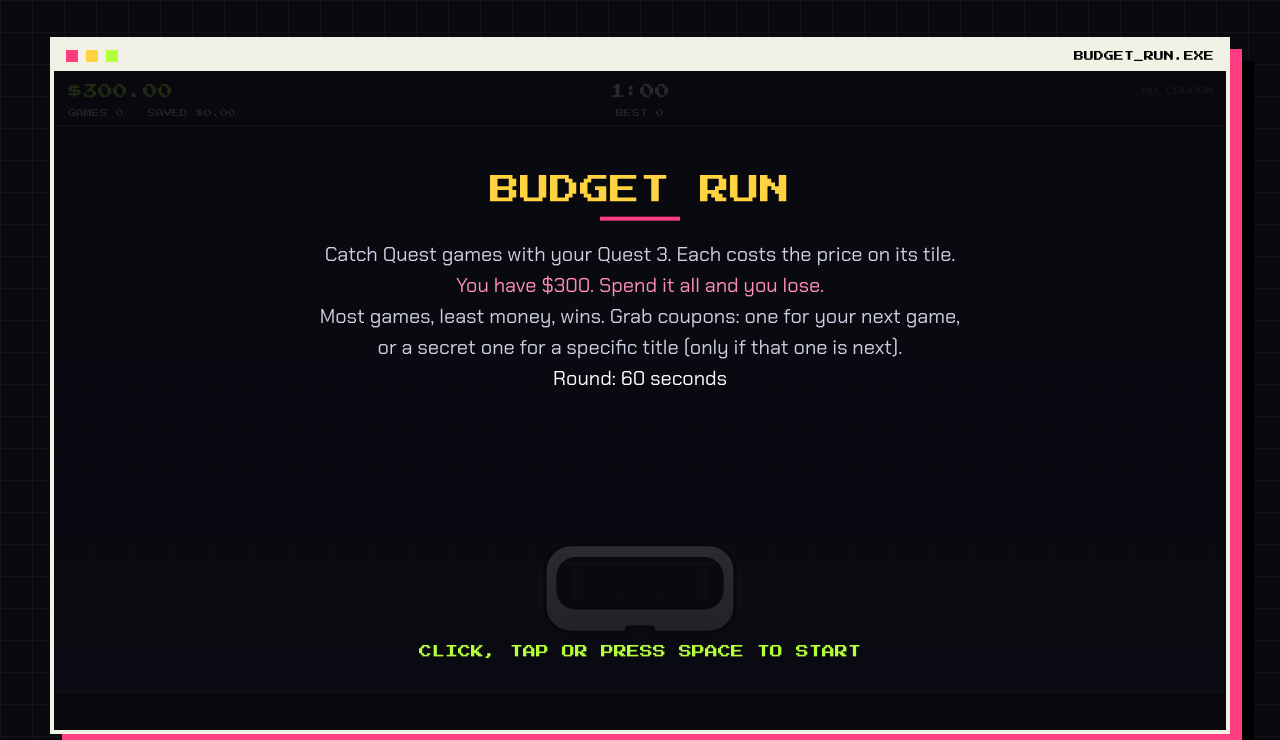
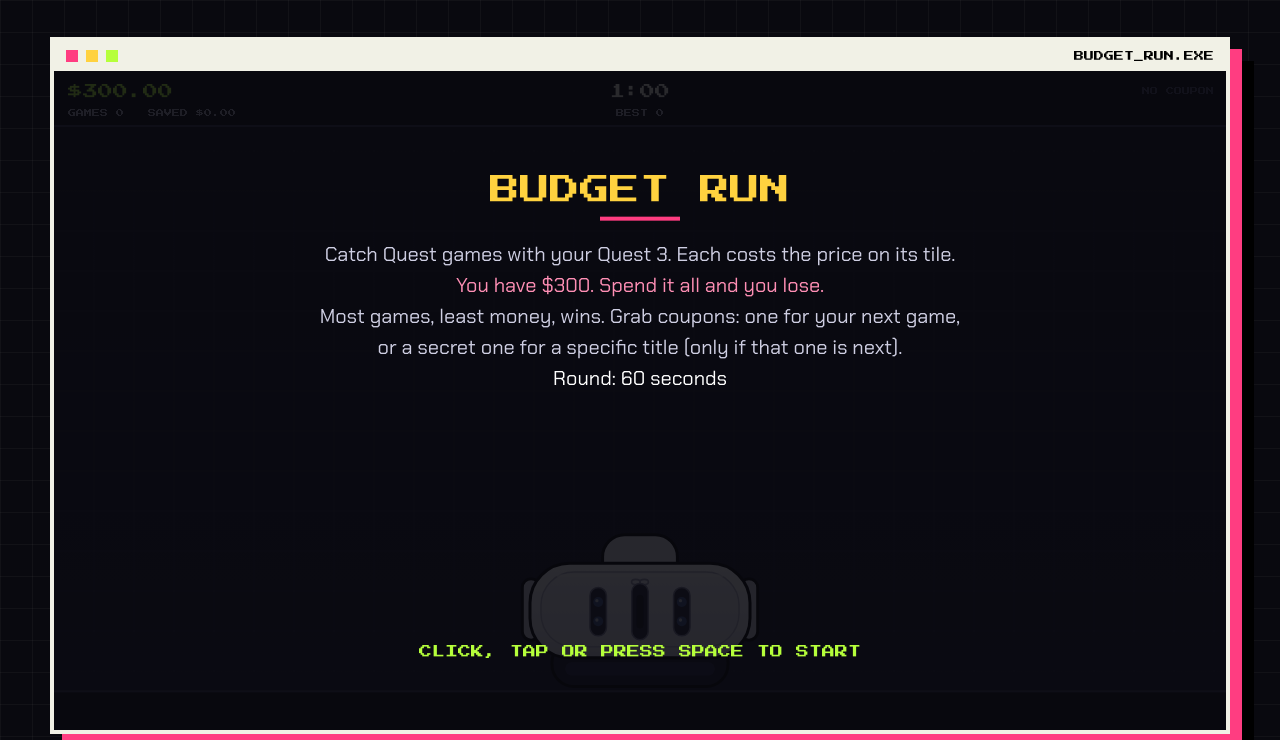
Before and after one commit to unreal777/quest-shelf, a plain HTML site: page docs/index.html in a window 1280 px wide. Shown: the part 6240-6980 px from the top of the page. Drawn offline with Linux system fonts and the light colour scheme; animation ran at ten frames a second.

Commit message:
Budget run: a recognisable Quest 3 as the catcher, a little lower
The headset is redrawn after the real one: white glossy shell, three pill-shaped camera
openings (two colour cameras and the depth sensor between them), the Meta mark, the
speaker pods at the sides, the head strap over the top and the dark face interface
underneath. It is a bit bigger and sits lower, just above the library strip; games
land on its top edge and the receipts appear above it.

Co-Authored-By: Claude Sonnet 5.5 <noreply@anthropic.com>

```diff
--- a/docs/index.html
+++ b/docs/index.html
@@ -484,7 +484,7 @@
     cv.width = Math.round(W * d); cv.height = Math.round(H * d);
     ctx.setTransform(d, 0, 0, d, 0, 0);
     S = clamp(W * 0.105, 62, 96);
-    head.w = clamp(W * 0.2, 112, 190);
+    head.w = clamp(W * 0.23, 124, 220);
     head.x = head.tx = clamp(head.x || W / 2, head.w / 2, W - head.w / 2);
   }
 
@@ -565,7 +565,7 @@
     // the same game twice: nothing is bought, nothing is charged
     if (lib.indexOf(g) >= 0) {
       dupes++; shake = reduce ? 0 : 0.2;
-      pop(it.x, H - 130, [{ t: '(-_-)', c: '#ffd23f', s: 12 }, { t: pick(FACEPALMS), c: '#ff3d81', s: 9 }, { t: g.n, c: '#a3a3bc', s: 8 }], 1.7);
+      pop(it.x, headTop() - 42, [{ t: '(-_-)', c: '#ffd23f', s: 12 }, { t: pick(FACEPALMS), c: '#ff3d81', s: 9 }, { t: g.n, c: '#a3a3bc', s: 8 }], 1.7);
       beep(180, 0.18, 'triangle', 0.07);
       return;
     }
@@ -582,7 +582,7 @@
     var lines = [{ t: g.n, c: '#fff', s: 10 }, { t: '-' + money(cost), c: '#ff3d81', s: 12 }];
     if (it.base > cost) lines.push({ t: 'saved ' + money(it.base - cost), c: '#b6ff3b', s: 9 });
     if (note) lines.push({ t: note, c: note === 'COUPON WASTED' ? '#a3a3bc' : '#ffd23f', s: 9 });
-    pop(it.x, H - 130, lines, 1.7);
+    pop(it.x, headTop() - 48, lines, 1.7);
     beep(300 + Math.min(it.pct, 80) * 6, 0.08, 'square');
     if (wallet < 100) { why = 'You spent the whole budget.'; end('lost'); }
   }
@@ -596,7 +596,7 @@
     spawnT -= dt;
     if (spawnT <= 0) { spawn(); var prog = t / roundLen; spawnT = (0.88 - 0.34 * prog) * (0.8 + Math.random() * 0.4); }
     for (var q = targetQueue.length - 1; q >= 0; q--) if (t >= targetQueue[q].at) { spawnGame(targetQueue[q].g); targetQueue.splice(q, 1); }
-    var hy = H - 98 - head.w * 0.46 + 4;      // top of the headset
+    var hy = headTop() + 2;      // top of the headset
     for (var i = items.length - 1; i >= 0; i--) {
       var it = items[i];
       it.y += it.vy * dt;
@@ -674,17 +674,48 @@
   }
 
   // the Quest 3, seen from the front
+  function headH() { return head.w * 0.5; }
+  function headTop() { return H - 46 - headH() * 1.1; }      // the top edge of the headset: where games land
+
+  // the Quest 3 from the front: white glossy shell, three pill-shaped camera openings, the Meta mark,
+  // the dark face interface underneath, the head strap over the top
   function headset() {
-    var w = head.w, h = w * 0.46, x = head.x - w / 2, y = H - 98 - h;
-    ctx.fillStyle = '#2a2a36'; ctx.fillRect(x - 8, y + h * 0.28, 10, h * 0.44); ctx.fillRect(x + w - 2, y + h * 0.28, 10, h * 0.44);
-    var g = ctx.createLinearGradient(0, y, 0, y + h); g.addColorStop(0, '#fbfbfd'); g.addColorStop(1, '#bfbfca');
-    rr(x, y, w, h, h * 0.3); ctx.fillStyle = g; ctx.fill(); ctx.lineWidth = 3; ctx.strokeStyle = '#000'; ctx.stroke();
-    rr(x + w * 0.06, y + h * 0.14, w * 0.88, h * 0.6, h * 0.22); ctx.fillStyle = '#10101a'; ctx.fill();
-    ctx.fillStyle = '#26263a';          // camera cut-outs: a pill on each side, a pair at the nose
-    [[0.17, 0.46], [0.83, 0.46]].forEach(function (p) { rr(x + w * p[0] - 6, y + h * p[1] - h * 0.2, 12, h * 0.4, 6); ctx.fill(); });
-    [[0.4, 0.58], [0.6, 0.58]].forEach(function (p) { ctx.beginPath(); ctx.arc(x + w * p[0], y + h * p[1], 4.5, 0, 7); ctx.fill(); });
-    ctx.fillStyle = 'rgba(255,255,255,.12)'; ctx.fillRect(x + w * 0.1, y + h * 0.2, w * 0.8, 3);
-    ctx.fillStyle = '#10101a'; rr(x + w * 0.42, y + h - 7, w * 0.16, 9, 4); ctx.fill();    // nose notch
+    var w = head.w, h = headH(), x = head.x - w / 2, y = headTop(), cx = head.x;
+    ctx.lineJoin = 'round';
+    // strap over the top
+    var sw = w * 0.34;
+    rr(cx - sw / 2, y - h * 0.26, sw, h * 0.5, h * 0.2); ctx.fillStyle = '#e4e4ee'; ctx.fill(); ctx.lineWidth = 3; ctx.strokeStyle = '#000'; ctx.stroke();
+    // face interface (dark, with foam edge), peeking out below the shell
+    rr(x + w * 0.1, y + h * 0.7, w * 0.8, h * 0.42, h * 0.2); ctx.fillStyle = '#16162a'; ctx.fill(); ctx.lineWidth = 3; ctx.strokeStyle = '#000'; ctx.stroke();
+    rr(x + w * 0.16, y + h * 0.9, w * 0.68, h * 0.12, h * 0.06); ctx.fillStyle = '#26264a'; ctx.fill();
+    // side pieces (speaker pods)
+    [x - w * 0.035, x + w - w * 0.045].forEach(function (sx) { rr(sx, y + h * 0.14, w * 0.08, h * 0.56, w * 0.04); ctx.fillStyle = '#cfcfdc'; ctx.fill(); ctx.lineWidth = 3; ctx.strokeStyle = '#000'; ctx.stroke(); });
+    // shell
+    var g = ctx.createLinearGradient(0, y, 0, y + h); g.addColorStop(0, '#ffffff'); g.addColorStop(0.6, '#e9e9f3'); g.addColorStop(1, '#c9c9d8');
+    rr(x, y, w, h * 0.86, h * 0.36); ctx.fillStyle = g; ctx.fill(); ctx.lineWidth = 3; ctx.strokeStyle = '#000'; ctx.stroke();
+    // front plate
+    var g2 = ctx.createLinearGradient(0, y, 0, y + h * 0.8); g2.addColorStop(0, '#f4f4fb'); g2.addColorStop(1, '#dedeeb');
+    rr(x + w * 0.05, y + h * 0.08, w * 0.9, h * 0.68, h * 0.3); ctx.fillStyle = g2; ctx.fill(); ctx.lineWidth = 1.5; ctx.strokeStyle = '#b9b9cc'; ctx.stroke();
+    // Meta mark
+    ctx.lineWidth = 1.6; ctx.strokeStyle = '#9a9ab4';
+    ctx.beginPath(); ctx.ellipse(cx - 4.2, y + h * 0.17, 4.2, 2.6, 0, 0, 7); ctx.stroke();
+    ctx.beginPath(); ctx.ellipse(cx + 4.2, y + h * 0.17, 4.2, 2.6, 0, 0, 7); ctx.stroke();
+    // the three camera openings
+    var pw = Math.max(10, w * 0.075), ph = h * 0.44;
+    [[0.31, 1], [0.5, 1.16], [0.69, 1]].forEach(function (p, i) {
+      var px = x + w * p[0] - pw / 2, ch = ph * p[1], py = y + h * 0.44 - ch / 2;
+      rr(px, py, pw, ch, pw / 2); ctx.fillStyle = '#25253a'; ctx.fill(); ctx.lineWidth = 1.5; ctx.strokeStyle = '#7f7f9c'; ctx.stroke();
+      if (i !== 1) {          // the two colour cameras
+        [0.3, 0.7].forEach(function (f) {
+          ctx.beginPath(); ctx.arc(px + pw / 2, py + ch * f, pw * 0.3, 0, 7); ctx.fillStyle = '#41578f'; ctx.fill();
+          ctx.beginPath(); ctx.arc(px + pw / 2 - pw * 0.08, py + ch * f - pw * 0.08, pw * 0.1, 0, 7); ctx.fillStyle = 'rgba(255,255,255,.7)'; ctx.fill();
+        });
+      } else {                // the depth sensor in the middle
+        rr(px + pw * 0.28, py + ch * 0.2, pw * 0.44, ch * 0.6, pw * 0.22); ctx.fillStyle = '#12121f'; ctx.fill();
+      }
+    });
+    // gloss
+    ctx.fillStyle = 'rgba(255,255,255,.55)'; rr(x + w * 0.12, y + h * 0.1, w * 0.76, 3, 2); ctx.fill();
   }
 
   function strip() {   // the games bought, as little covers along the bottom
@@ -809,7 +840,7 @@
       // puts an item right above the headset, so that it is caught at once
       drop: function (kind, name, pct) {
         var g = GAMES.filter(function (x) { return x.n === name; })[0];
-        var it = { kind: kind, g: g, x: head.x, y: H - 98 - head.w * 0.46 - 8, s: S, vy: 300, rot: 0, base: g && g.p, pct: pct || 0, price: g ? salePrice(g.p, pct || 0) : 0 };
+        var it = { kind: kind, g: g, x: head.x, y: headTop() - 8, s: S, vy: 300, rot: 0, base: g && g.p, pct: pct || 0, price: g ? salePrice(g.p, pct || 0) : 0 };
         items.push(it);
       }
     };
```
